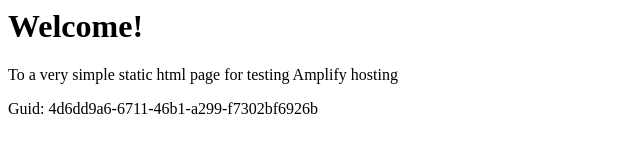
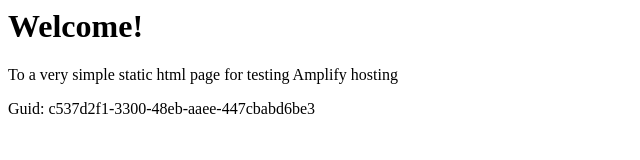
Before and after one commit to aws-aemilia-cdg/Github-PR-Commit-Integration-Test-DoNotTouch-GitHubWebhookPushCanaryTest-v1-preprod-eu-west-3, a website: page src/index.html in a window 1280 px wide. Shown: the full height of the page, 0-640 px from the left. Drawn offline with Linux system fonts and the light colour scheme.

Commit message:
commit from integ tests

```diff
--- a/src/index.html
+++ b/src/index.html
@@ -12,6 +12,6 @@
 <body>
     <h1>Welcome!</h1>
     <p>To a very simple static html page for testing Amplify hosting</p>
-    <p>Guid: 4d6dd9a6-6711-46b1-a299-f7302bf6926b</p></body>
+    <p>Guid: c537d2f1-3300-48eb-aaee-447cbabd6be3</p></body>
 
 </html>
```
